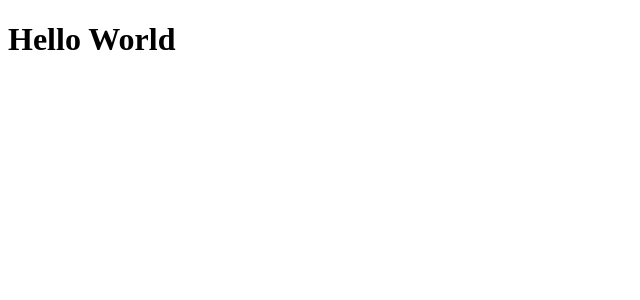
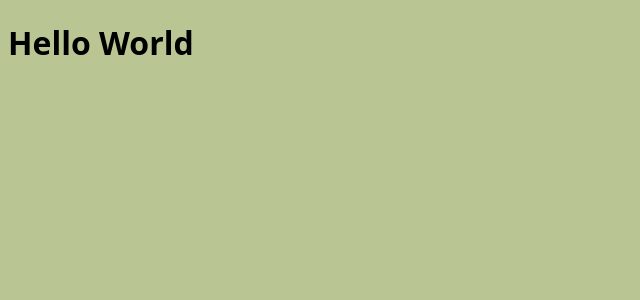
Before and after one commit to muriIo/web-remember-it, a React (Vite) app: page / in a window 1280 px wide. Shown: the top 300 px of the page, without its empty margins (0-640 px from the left). Built offline with nearby package versions, Linux system fonts and the light colour scheme.

Commit message:
chore: add styles pattern

```diff
--- /dev/null
+++ b/src/styles/main.sass
@@ -0,0 +1,26 @@
+@use 'variables'
+@use 'mixins'
+
+*
+    font-family: system-ui, -apple-system, BlinkMacSystemFont, 'Segoe UI', Roboto, Oxygen, Ubuntu, Cantarell, 'Open Sans', 'Helvetica Neue', sans-serif
+
+body
+    justify-content: center
+    align-items: center
+    background-color: variables.$bg-c2
+
+a, svg
+    transition: .4s
+
+input
+    @include mixins.input()
+
+button
+    @include mixins.btn()
+
+.main-content
+    display: flex
+    justify-content: center
+    align-items: center
+    min-height: 100vh
+    padding: 20px
--- /dev/null
+++ b/src/styles/mixins.sass
@@ -0,0 +1,27 @@
+@use 'variables'
+
+@mixin btn()
+    padding: 1rem 1.2rem
+    color: variables.$text-c1
+    border-width: 1px
+    border-radius: 1rem
+    font-weight: bold
+    background-color: variables.$bg-c3
+    color: #fff
+    border: none
+    cursor: pointer
+    &:hover
+        background-color: variables.$bg-c5
+        font-family: system-ui, -apple-system, BlinkMacSystemFont, 'Segoe UI', Roboto, Oxygen, Ubuntu, Cantarell, 'Open Sans', 'Helvetica Neue', sans-serif
+
+@mixin input()
+    border-width: 1px
+    border-radius: 6px
+    padding: 6px
+    font-size: 12px
+    font-family: variables.$font-stack
+
+@mixin center()
+    display: flex
+    justify-content: center
+    align-items: center
--- /dev/null
+++ b/src/styles/variables.sass
@@ -0,0 +1,10 @@
+$font-stack: "Roboto"
+$bg-c1: #FFFFFF
+$bg-c2: #B9C694
+$bg-c3: #9A9A89
+$bg-c4: #CCCCC4
+$bg-c5: #68684F
+$text-c1: #FFFFFF
+$text-c2: #13293D
+$text-label: #696969
+$gradient: linear-gradient(90deg, #B9C694 0%, #68684F 100%)
```
Also changed, not shown: src/main.tsx (+7 -7 lines).
